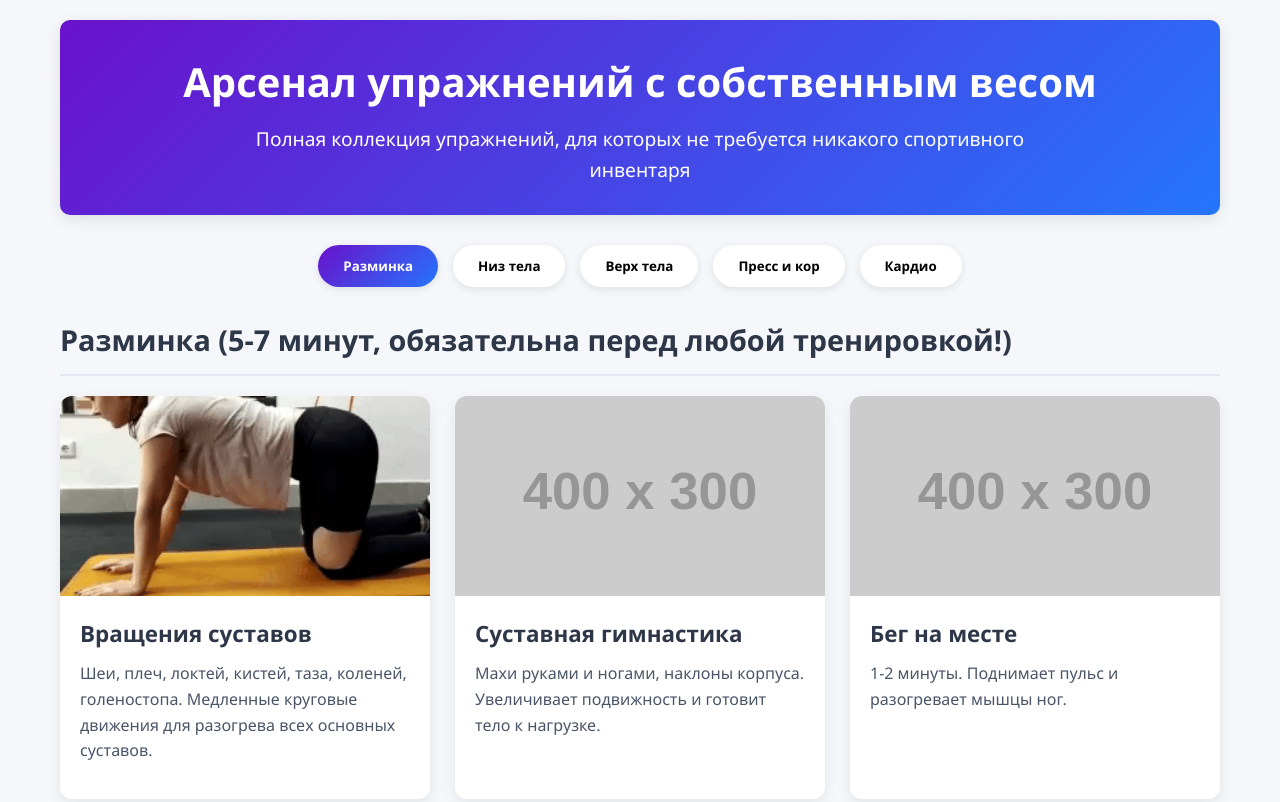
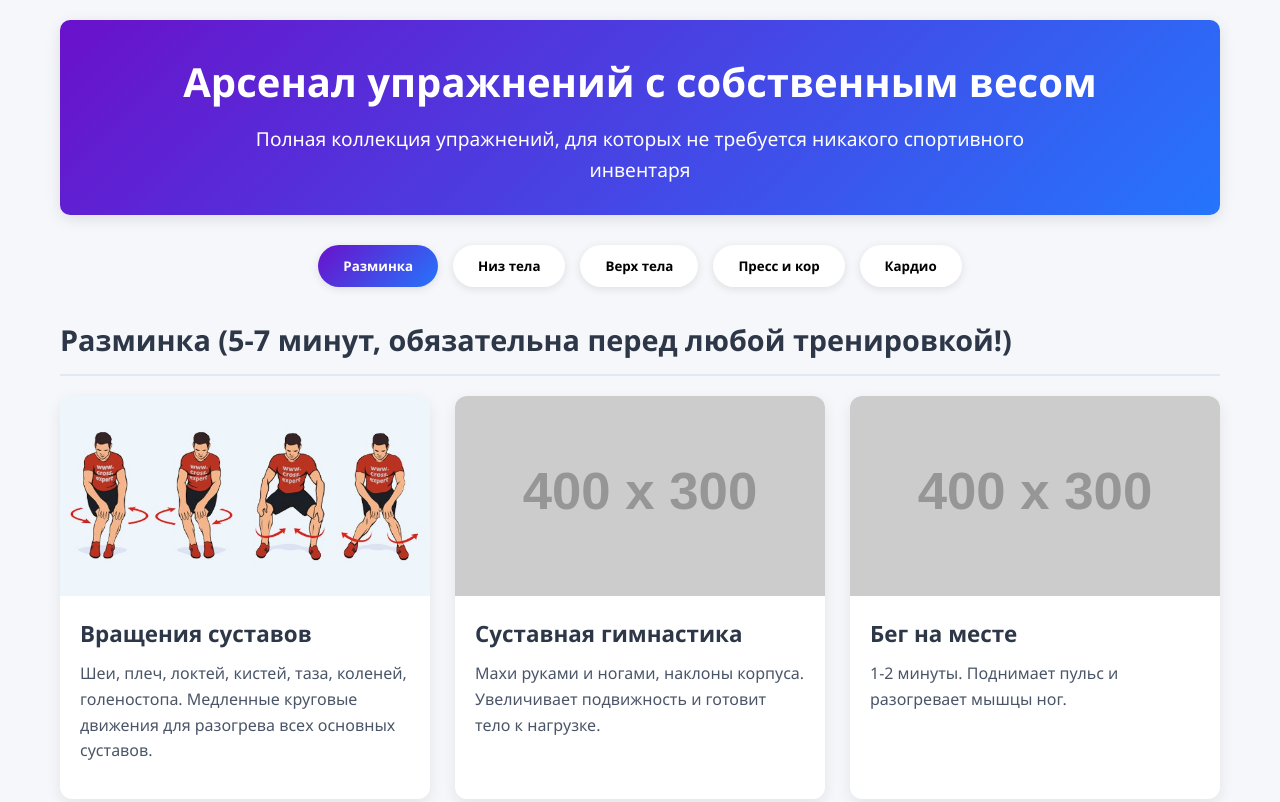
Before and after one commit to Itero-Proto/AltayFit_2, a plain HTML site: page index.html in a window 1280 px wide. Shown: the top 802 px of the page. Drawn offline with Linux system fonts and the light colour scheme; placeholder pictures from the web are drawn by us.

Commit message:
Update index.html

```diff
--- a/index.html
+++ b/index.html
@@ -30,7 +30,7 @@
                 <div class="exercises-container">
                     <div class="exercise-card">
                         <div class="exercise-img">
-                            <img src="https://github.com/Itero-Proto/AltayFit_2/blob/main/images/1-ezgif.com-video-to-gif-converter.gif"
+                            <img src="https://github.com/Itero-Proto/AltayFit_2/blob/main/images/vrashhenie-v-kolennom-sustave.jpg"
                                 alt="Вращения суставами">
                         </div>
                         <div class="exercise-content">
```
